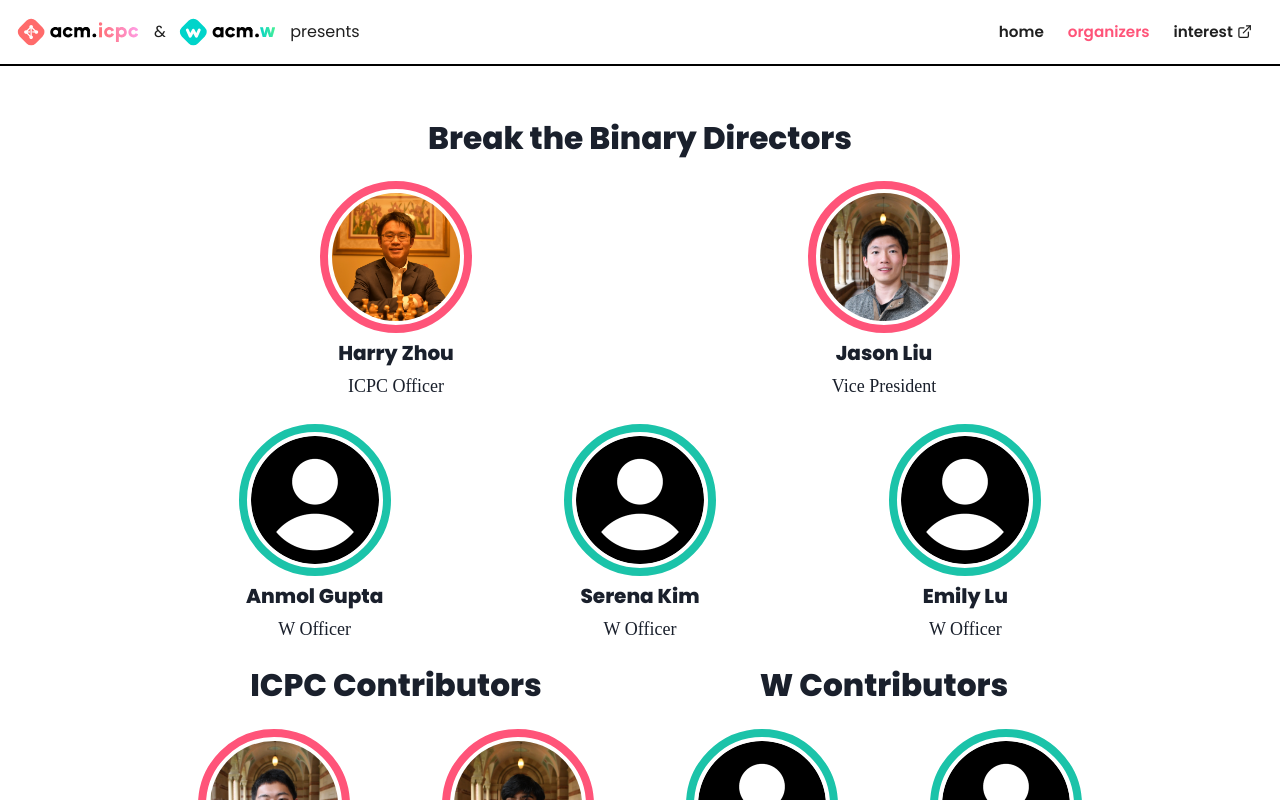
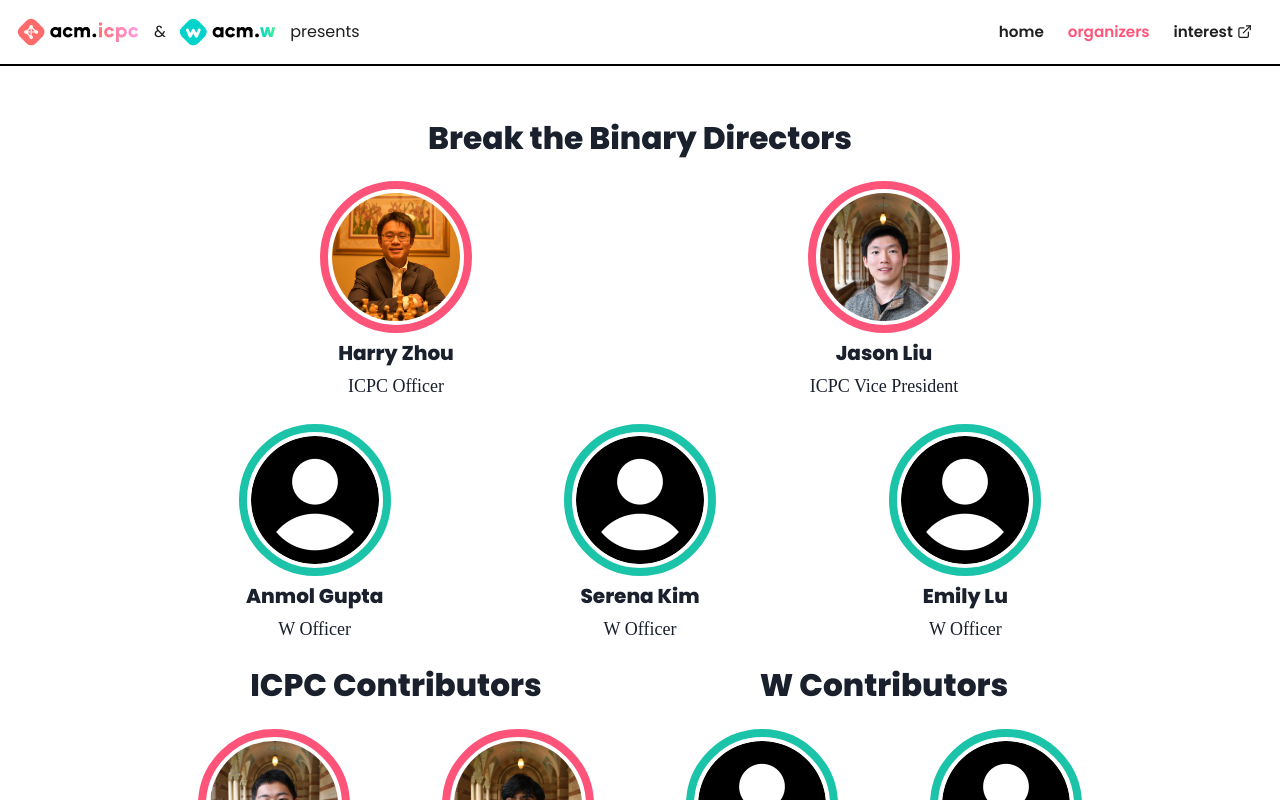
Before and after one commit to nouturnsign/icpc-w-btb-website, a React (Create React App) app: page /organizers in a window 1280 px wide. Shown: the top 800 px of the page. Built offline with nearby package versions, Linux system fonts and the light colour scheme; a web font is replaced by a local one.

Commit message:
Fix J's description

```diff
--- a/src/data.js
+++ b/src/data.js
@@ -25,7 +25,7 @@ const icpc_btb_members = [
   {
     image: "jliu.JPG",
     name: "Jason Liu",
-    position: "Vice President",
+    position: "ICPC Vice President",
   },
 ];
 
```
